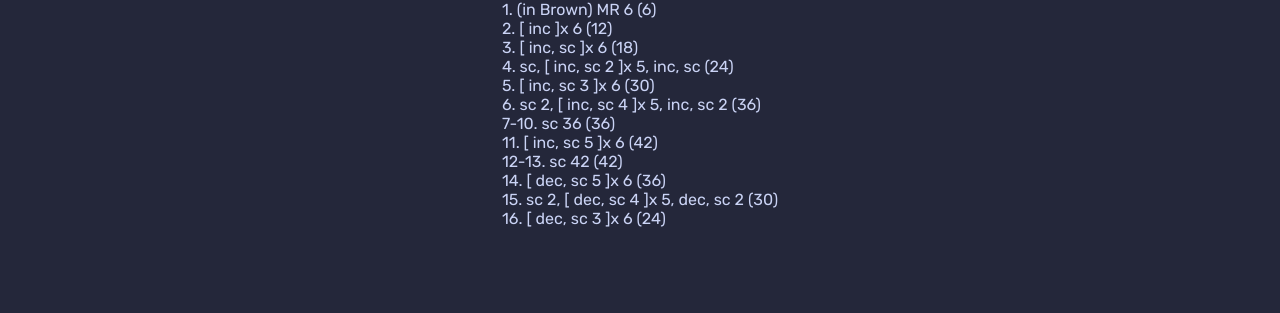
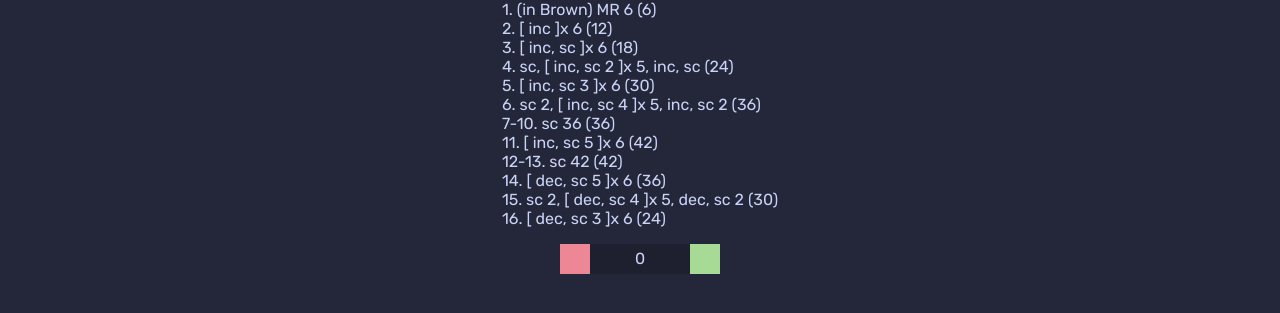
Before and after one commit to Jakeboiegg/my_first_site, a plain HTML site: page crochet/crochet.html in a window 1280 px wide. Shown: the part 201-514 px from the top of the page. Drawn offline with Linux system fonts and the light colour scheme.

Commit message:
added counter to crochet page

```diff
--- /dev/null
+++ b/crochet/counter.js
@@ -0,0 +1,35 @@
+let count_value = localStorage.getItem("crochet_counter_count")
+if (count_value == null) {
+  count_value = 0
+  localStorage.setItem("crochet_counter_count", 0)
+} else {
+  count_value = parseInt(count_value)
+}
+
+function add() {
+  count_value += 1
+  localStorage.setItem("crochet_counter_count", count_value)
+}
+
+function subtract() {
+  count_value -= 1
+  if (count_value < 0) {
+    count_value = 0
+  }
+  localStorage.setItem("crochet_counter_count", count_value)
+}
+
+function update_website() {
+  document.getElementById("counter-number").textContent = count_value
+}
+
+document.getElementById("counter-number").textContent = count_value
+
+document.getElementById("add-button").addEventListener("mousedown", function() {
+  add()
+  update_website()
+})
+document.getElementById("subtract-button").addEventListener("mousedown", function() {
+  subtract()
+  update_website()
+})
--- a/crochet/crochet.html
+++ b/crochet/crochet.html
@@ -8,6 +8,7 @@
 </head>
 
 <body>
+
   <div class="top_bar">
 
     <div class="left">
@@ -55,6 +56,20 @@
         <br>
         16. [ dec, sc 3 ]x 6 (24)
       </p>
+    </div>
+  </div>
+
+  <!-- counter -->
+  <div class="counter-container-container">
+    <div class="counter-container">
+
+      <div class="subtract-button" id="subtract-button"></div>
+      <div class="counter-display">
+        <p class="counter-number" id="counter-number" style="user-select:none;">0</p>
+      </div>
+      <div class="add-button" id="add-button"></div>
+      <script src="init_counter.js"></script>
+      <script src="counter.js"></script>
 
     </div>
   </div>
--- a/crochet/styles.css
+++ b/crochet/styles.css
@@ -86,7 +86,7 @@ div.top_bar div.left {
   align-items: center;
 }
 
-/* body */
+/* instructions */
 div.instructions-container {
   display: flex;
   align-items: center;
@@ -96,3 +96,34 @@ div.instructions-container {
 div.instructions-container div.instructions {
   display: inline-block;
 }
+
+/* counter */
+div.counter-container div.subtract-button {
+  height: 30px;
+  width: 30px;
+  background-color: #ed8796;
+}
+
+div.counter-container div.counter-display {
+  height: 30px;
+  width: 100px;
+  background-color: #1e2030;
+  display: flex;
+  justify-content: center;
+  align-items: center;
+}
+
+div.counter-container div.add-button {
+  height: 30px;
+  width: 30px;
+  background-color: #a6da95;
+}
+
+div.counter-container {
+  display: flex;
+}
+
+div.counter-container-container {
+  display: flex;
+  justify-content: center;
+}
```
Also changed, not shown: index.html (+9 -4 lines), styles.css (+9 -0 lines), button.js (renamed from javascript/button.js), github.js (renamed from javascript/github.js).
